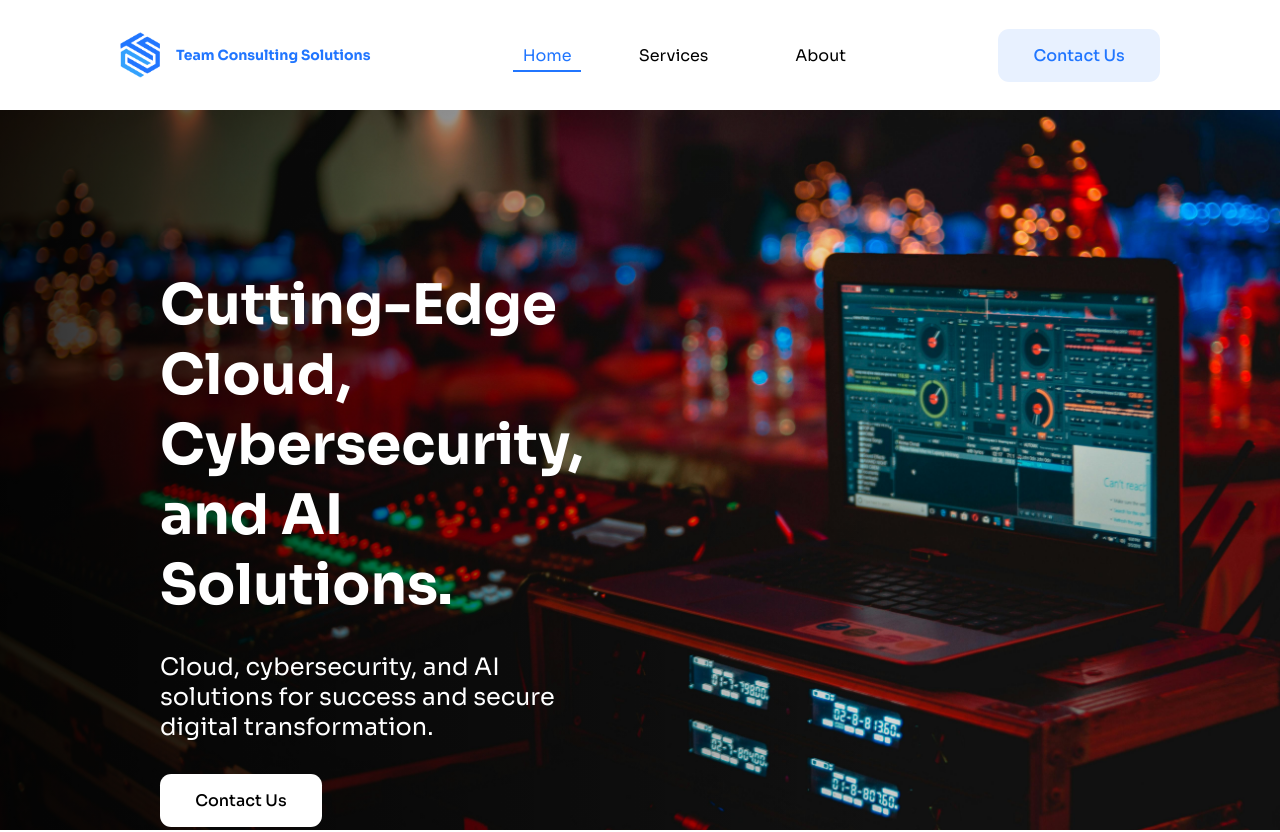
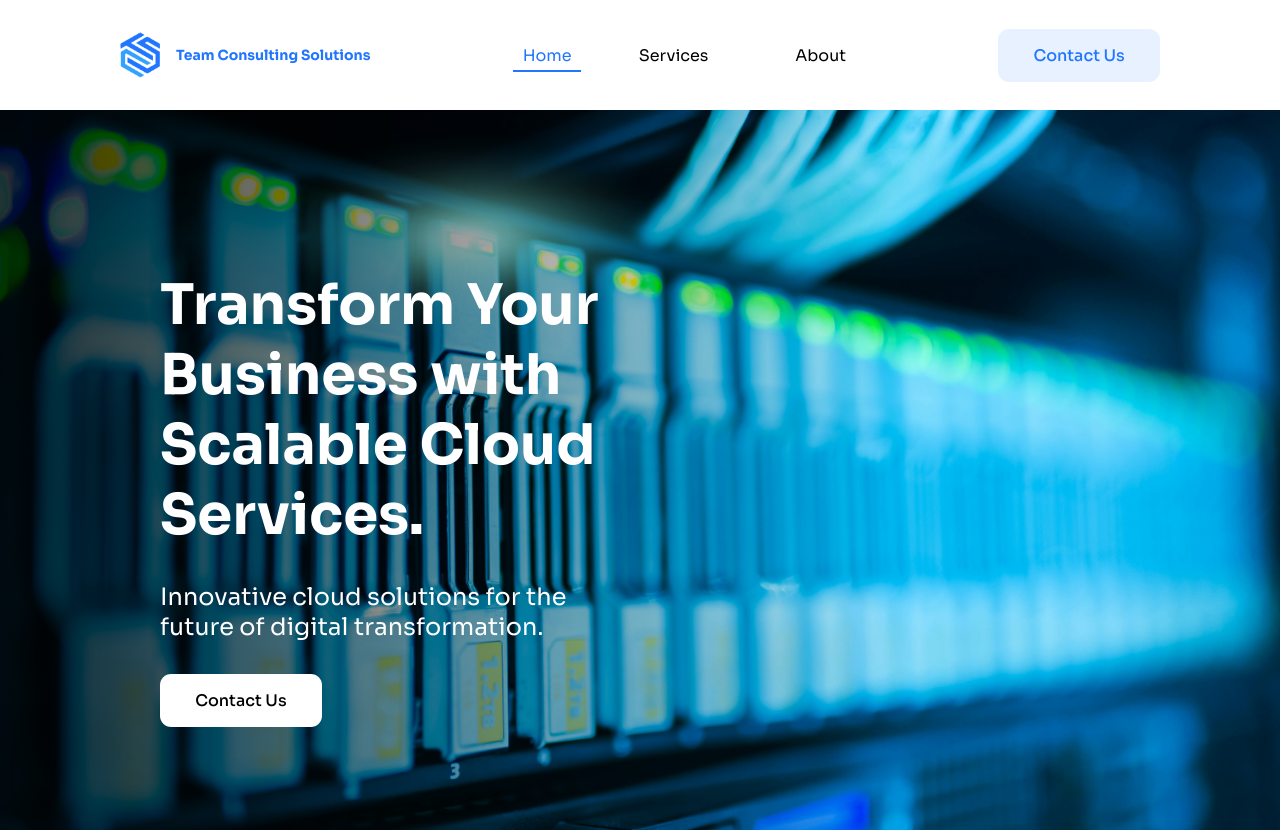
Before and after one commit to iyosayi0x/teamcsolutions, a SvelteKit app: page / in a window 1280 px wide. Shown: the top 832 px of the page. Built offline with nearby package versions, Linux system fonts and the light colour scheme; some icons are missing.

Commit message:
chore:fix animated banner

```diff
--- a/src/routes/+page.svelte
+++ b/src/routes/+page.svelte
@@ -1,9 +1,46 @@
 <script>
+	import { onMount, onDestroy } from 'svelte';
 	import Service from './Service.svelte';
 	import imageCloud from '$lib/images/cloud.png';
 	import imageRobot from '$lib/images/robot-shield.png';
 	import fingerPrint from '$lib/images/finger-print.png';
 	import config from '$lib/config';
+
+	import techImage from '$lib/images/tech-comp.jpg';
+	import serverImage from '$lib/images/server-comp.jpg';
+	import cyberImage from '$lib/images/robot-shield.png';
+
+	let currentImageIndex = 0;
+	const images = [techImage, serverImage, cyberImage];
+
+	let currentTextIndex = 0;
+	const texts = [
+		'Cutting-Edge Cloud, Cybersecurity, and AI Solutions.',
+		'Transform Your Business with Scalable Cloud Services.',
+		'Stay Ahead of Cybersecurity Threats with AI-Driven Solutions.'
+	];
+
+	let currentDescriptionIndex = 0;
+	const descriptions = [
+		'Cloud, cybersecurity, and AI solutions for success and secure digital transformation.',
+		'Innovative cloud solutions for the future of digital transformation.',
+		'AI-powered solutions to safeguard and empower your business.'
+	];
+
+	let interval;
+
+	onMount(() => {
+		interval = setInterval(() => {
+			currentImageIndex = (currentImageIndex + 1) % images.length;
+			currentTextIndex = (currentTextIndex + 1) % texts.length;
+			currentDescriptionIndex = (currentDescriptionIndex + 1) % descriptions.length;
+		}, 5000); // Change image and text every 5 seconds
+	});
+
+	// Clean up interval when the component is destroyed
+	onDestroy(() => {
+		clearInterval(interval);
+	});
 </script>
 
 <svelte:head>
@@ -11,12 +48,13 @@
 	<meta name="description" content="Team Consulting solutions" />
 </svelte:head>
 
-<section class="home__banner-container">
+<section
+	class="home__banner-container"
+	style={`background-image: linear-gradient(to right, rgba(0, 0, 0, 0.8), rgba(173, 216, 230, 0) 70%), url(${images[currentImageIndex]})`}
+>
 	<div class="home__banner-cta">
-		<h1 class="home__banner-cta__text">Cutting-Edge Cloud, Cybersecurity, and AI Solutions.</h1>
-		<p class="home__banner-cta__desc">
-			Cloud, cybersecurity, and AI solutions for success and secure digital transformation.
-		</p>
+		<h1 class="home__banner-cta__text" transition:fade>{texts[currentTextIndex]}</h1>
+		<p class="home__banner-cta__desc" transition:fade>{descriptions[currentDescriptionIndex]}</p>
 		<a class="white-btn" href="mailto:{config.contact.email}">Contact Us</a>
 	</div>
 </section>
@@ -63,14 +101,15 @@
 
 <style lang="scss">
 	@use '../css_lib' as *;
+	@use '../css_lib' as *;
+
 	.home__banner-container {
 		height: 45rem;
 		width: 100%;
-		background: linear-gradient(to right, rgba(0, 0, 0, 0.8), rgba(173, 216, 230, 0) 70%),
-			url('$lib/images/tech-comp.jpg');
 		background-size: cover;
 		background-position: center;
 		background-repeat: no-repeat;
+		transition: background-image 1s ease-in-out; // Smooth transition for the background image
 	}
 
 	.home__banner-cta {
@@ -86,11 +125,13 @@
 	.home__banner-cta__text {
 		font-size: calc($text-h1 * 1.4);
 		color: white;
+		transition: opacity 1s ease; // Smooth transition for text opacity
 	}
 
 	.home__banner-cta__desc {
 		font-size: $text-h4;
 		color: white;
+		transition: opacity 1s ease; // Smooth transition for description opacity
 	}
 
 	.home__service-list {
```
Also changed, not shown: src/lib/images/server-comp.jpg (added).
